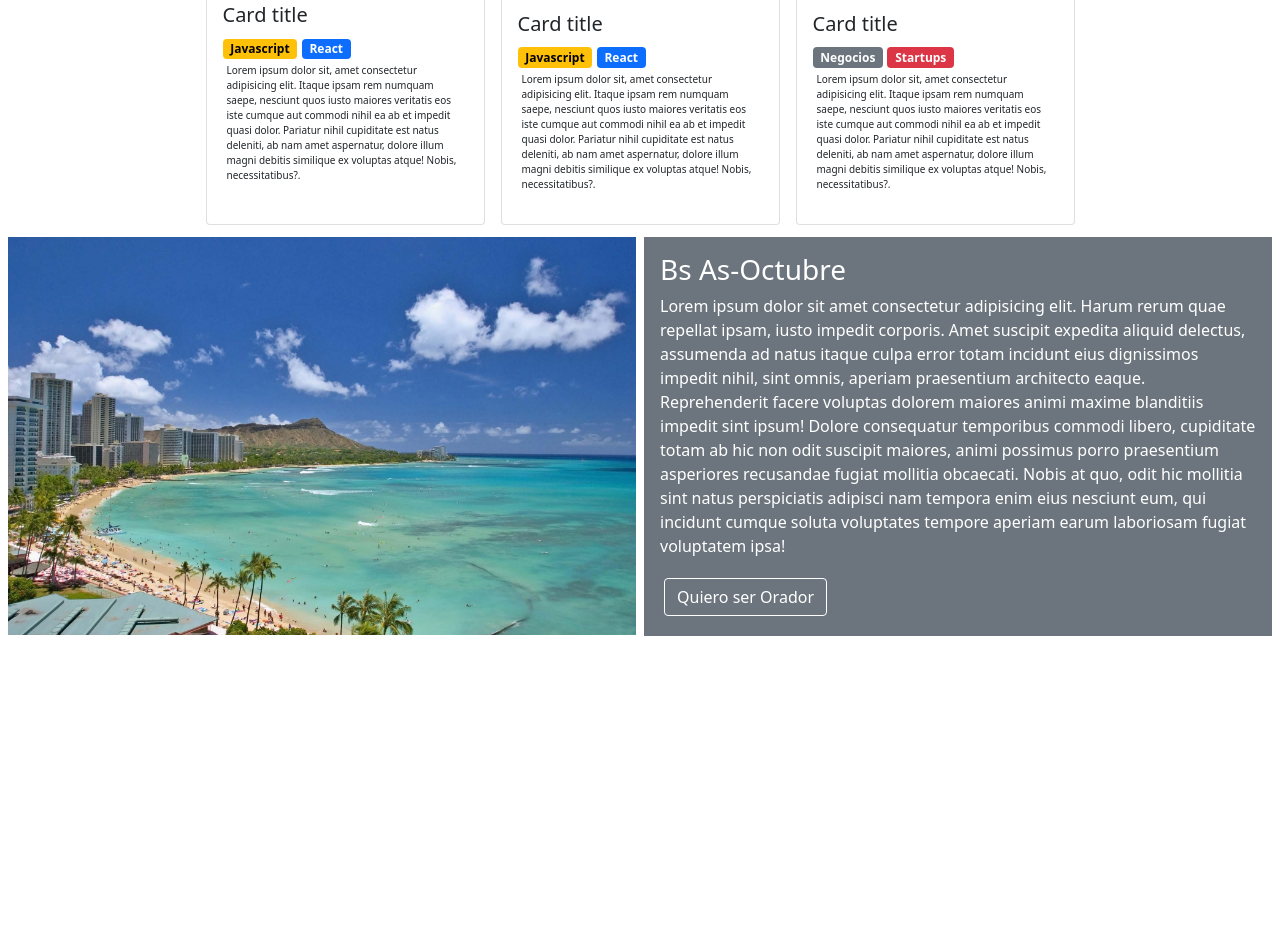
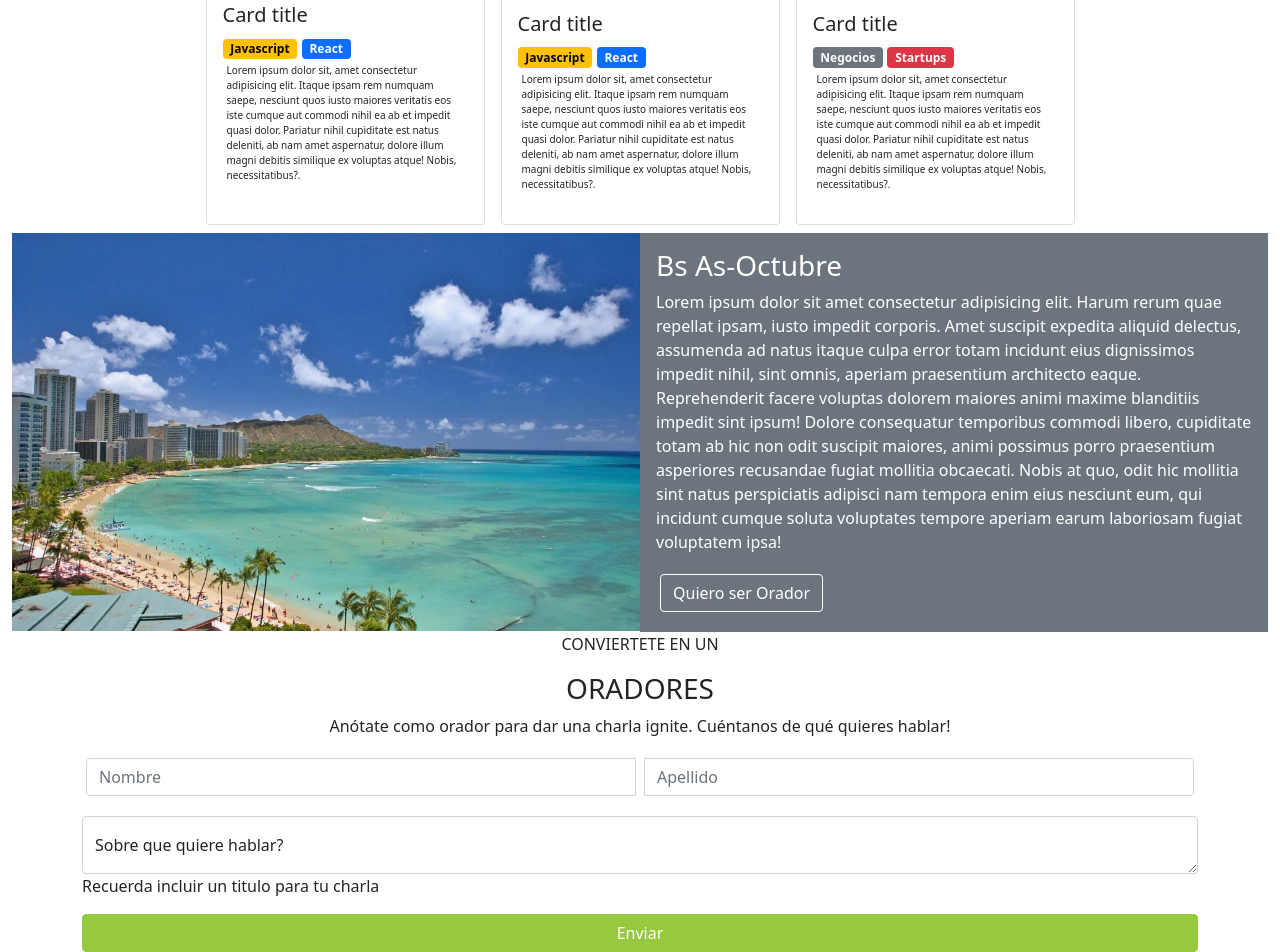
Before and after one commit to CarlosManRodriguez/proyect-cac, a plain HTML site: page index.html in a window 1280 px wide. Shown: the part 1399-2351 px from the top of the page. Before the commit the page ends 2039 px from the top, so only its background shows below. Drawn offline with nearby package versions, Linux system fonts and the light colour scheme.

Commit message:
form added

```diff
--- a/index.html
+++ b/index.html
@@ -169,10 +169,10 @@
 
   <section class="container-fluid">
     <div class="d-flex justify-content-center">
-      <aside class="col-sm-12 col-md-8 col-xl-6 m-1">
+      <aside class="col-sm-12 col-md-8 col-xl-6">
         <img class="w-100" src="./img/honolulu.jpg" alt="">
       </aside>
-      <aside class="col-sm-12 col-md-8 col-xl-6 bg-secondary text-white m-1">
+      <aside class="col-sm-12 col-md-8 col-xl-6 bg-secondary text-white">
         <div class="p-3 ">
           <h3>Bs As-Octubre</h3>
           <p>Lorem ipsum dolor sit amet consectetur adipisicing elit. Harum rerum quae repellat ipsam, iusto impedit
@@ -190,7 +190,35 @@
 
     </div>
   </section>
+  <section class="container">
+    <div>
+      <div class="row d-flex justify-content-center">
+        <div class="d-flex flex-column align-items-center">
+          <p>CONVIERTETE EN UN</p>
+          <h3>ORADORES</h3>
+          <P>Anótate como orador para dar una charla ignite. Cuéntanos de qué quieres hablar!</P>
+        </div>
+      </div>
+      <div>
+        <div class="input-group mb-3">
+          <input type="text" class="form-control m-1" placeholder="Nombre" aria-label="Recipient's username"
+            aria-describedby="button-addon2">
+          <input type="text" class="form-control m-1" placeholder="Apellido" aria-label="Recipient's username"
+            aria-describedby="button-addon2">
+        </div>
+        <div class="form-floating">
+          <textarea class="form-control" placeholder="Leave a comment here" id="floatingTextarea"></textarea>
+          <label for="floatingTextarea">Sobre que quiere hablar?</label>
+        </div>
+        <p class="text">Recuerda incluir un titulo para tu charla</p>
 
+      </div>
+      <div class="w-100 d-flex justify-content-center">
+        <button type="button" class="btn btn-primary enviarForm">Enviar</button>
+      </div>
+
+
+  </section>
 
 
 
--- a/style.css
+++ b/style.css
@@ -28,3 +28,9 @@ header li {
 .text-cards {
   font-size: 10px;
 }
+
+.enviarForm{
+  background-color: #96c93e !important;
+  width: 100%;
+  border-color:  #96c93e !important;
+}
```
